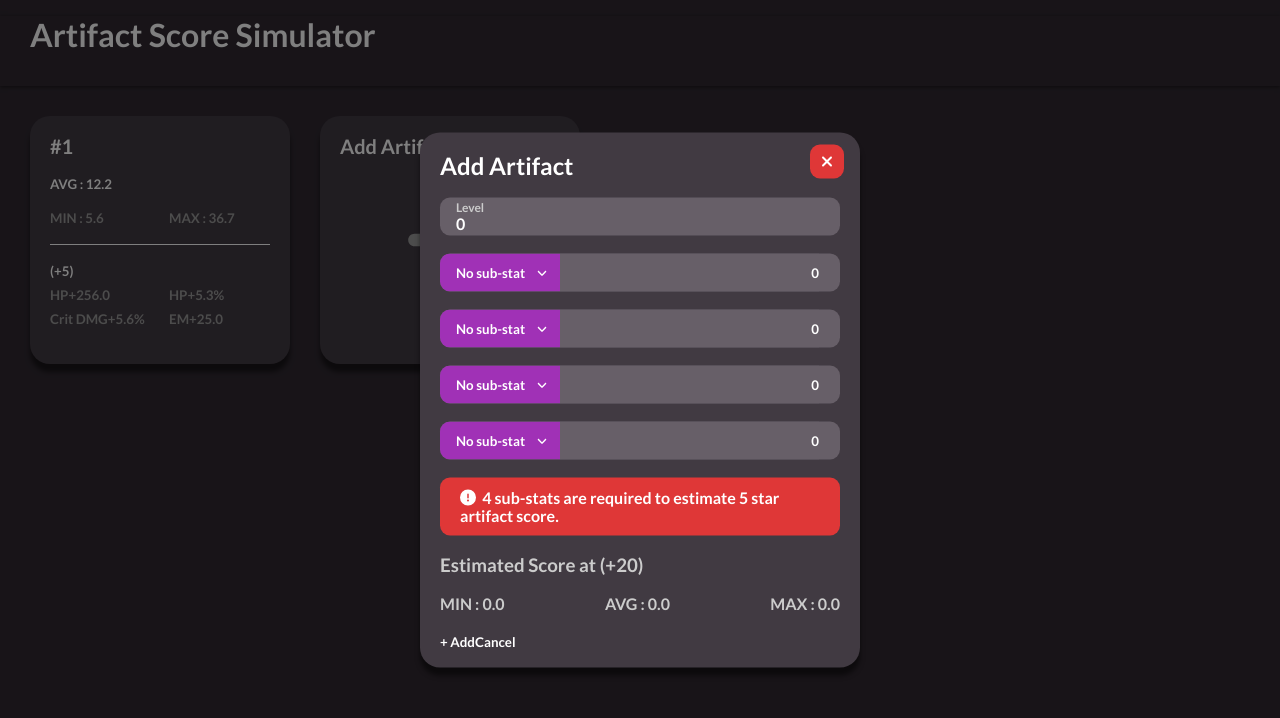
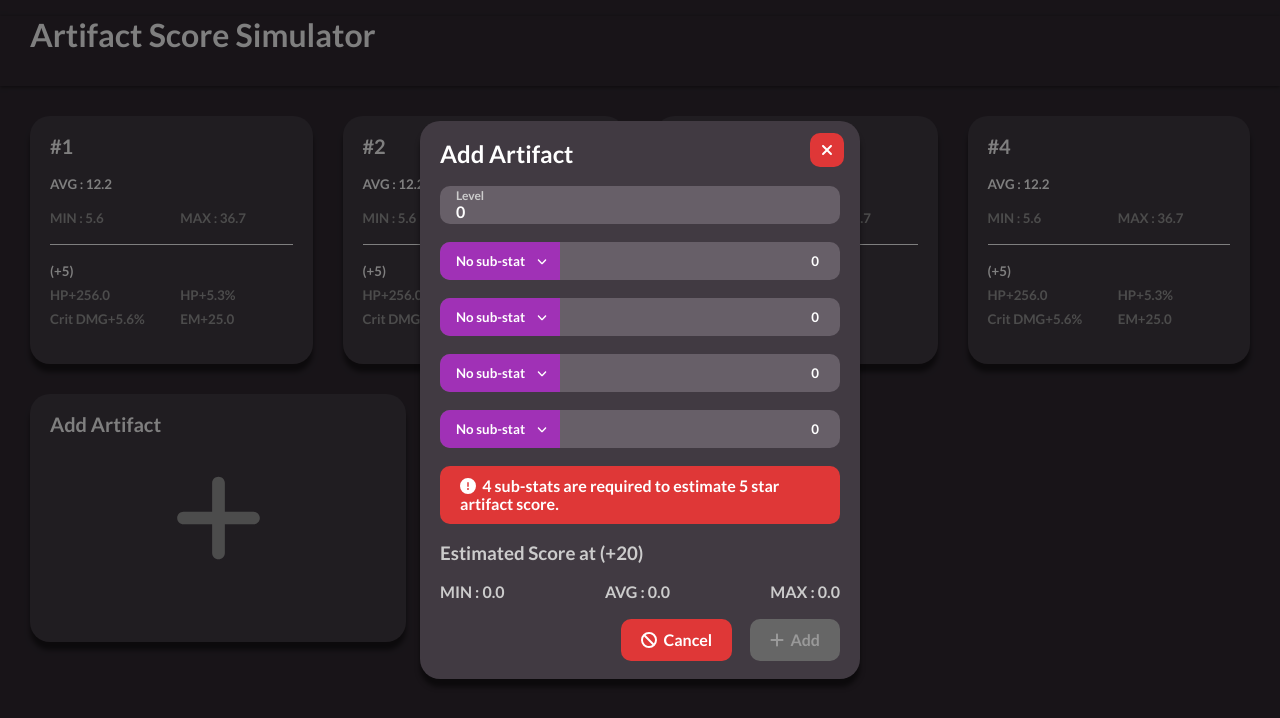
Before and after one commit to Nekodigi/genshin-score-simulator, a React (Create React App) app: page / in a window 1280 px wide. Shown: the top 718 px of the page. Built offline with nearby package versions, Linux system fonts and the light colour scheme; the HTML template or start-up script is replaced by a standard one.

Commit message:
css complited

```diff
--- a/src/App.jsx
+++ b/src/App.jsx
@@ -9,7 +9,7 @@ import { Status } from './structure/class/status';
 
 function App() {
   const [overlay, setOverlay] = useState({enable:true, id:-1});
-  const [artifacts, setArtifacts] = useState([new Artifact([new Status("HP ", 256), new Status("HP%", 5.3), new Status("CrD", 5.6), new Status("ElM", 25)], 5, true)]);
+  const [artifacts, setArtifacts] = useState([new Artifact([new Status("HP ", 256), new Status("HP%", 5.3), new Status("CrD", 5.6), new Status("ElM", 25)], 5, true),new Artifact([new Status("HP ", 256), new Status("HP%", 5.3), new Status("CrD", 5.6), new Status("ElM", 25)], 5, true),new Artifact([new Status("HP ", 256), new Status("HP%", 5.3), new Status("CrD", 5.6), new Status("ElM", 25)], 5, true),new Artifact([new Status("HP ", 256), new Status("HP%", 5.3), new Status("CrD", 5.6), new Status("ElM", 25)], 5, true)]);
 
   const addArtifact = (artifact) => {//arrow function wrapped, auto desc sorted.
     setArtifacts(() => [...artifacts, artifact].sort((a, b) => b.avg.score()-a.avg.score()));
--- a/src/compoents/overlay/editor.jsx
+++ b/src/compoents/overlay/editor.jsx
@@ -3,7 +3,7 @@ import { useState } from 'react';
 import { Artifact } from '../../structure/class/artifact';
 import '../../style/component/editor/editor.scss';
 import { FontAwesomeIcon } from "@fortawesome/react-fontawesome";
-import { faXmark, faCircleExclamation } from "@fortawesome/free-solid-svg-icons";
+import { faXmark, faCircleExclamation, faPlus, faSave, faCancel, faDeleteLeft, faTrash, faTrashCan } from "@fortawesome/free-solid-svg-icons";
 
 
 import Substatus from './substatus';
@@ -64,20 +64,17 @@ function Editor({artifacts, deleteArtifact, setArtifactP, addArtifact, overlay,
 
     const reset = () => {
         setArtifact(new Artifact());
+        setOverlay({id:-1, enable:false});
         updateStatus();
     }
 
     const delete_ = () => {
         deleteArtifact(overlay.id);
-        setOverlay({id:-1, enable:false});
         reset();
     }
 
     const add = () => {
         overlay.id === -1 ? addArtifact(artifact.d) : setArtifactP(overlay.id, artifact.d);
-
-        setArtifact(new Artifact());
-        setOverlay({id:-1, enable:false});
         reset();
     }
 
@@ -119,8 +116,8 @@ function Editor({artifacts, deleteArtifact, setArtifactP, addArtifact, overlay,
                 <p>MAX : {maxS}</p>
             </div>
             <div className="conclude">
-                <button className='yes' disabled={!ready} onClick={() => add()}>{overlay.id === -1 ? "+ Add" : "+ Save"}</button>
-                <button className='no' onClick={overlay.id === -1 ? () => reset() : () => delete_()} >{overlay.id === -1 ? "Cancel" : "Delete"}</button>
+                <button className='no' onClick={overlay.id === -1 ? () => reset() : () => delete_()} >{overlay.id === -1 ? <p><FontAwesomeIcon icon={faCancel} />&nbsp;&nbsp;Cancel</p> : <p><FontAwesomeIcon icon={faTrashCan} />&nbsp;&nbsp;Delete</p>}</button>
+                <button className='yes' disabled={!ready} onClick={() => add()}>{overlay.id === -1 ? <p><FontAwesomeIcon icon={faPlus} />&nbsp;&nbsp;Add</p> : <p><FontAwesomeIcon icon={faSave} />&nbsp;&nbsp;Save</p>}</button>
             </div>
         </div>
     );
--- a/src/style/component/artifact.scss
+++ b/src/style/component/artifact.scss
@@ -6,9 +6,8 @@
     align-items: flex-start;
     padding: 18px 20px;
     gap: 18px;
+    height: 248px;
 
-    width: 260px;
-    height: 248px;
 
     background: $window;
     box-shadow: 0px 8px 5px $shadow;
@@ -16,9 +15,7 @@
 
     /* Inside auto layout */
 
-    flex: none;
-    order: 0;
-    flex-grow: 0;
+    flex: 1 1 260px;
 
     h2{
         margin:0;
@@ -61,7 +58,8 @@
             text-align: left;
         }
         .status_sub {
-            display:flex;
+            display:grid;
+            grid-template-columns: repeat(2, 1fr);
             gap: 8px 18px;
             flex-direction: row;
             flex-wrap: wrap;
--- a/src/style/component/editor/editor.scss
+++ b/src/style/component/editor/editor.scss
@@ -169,12 +169,33 @@
     }
 
     .conclude{
+        display: flex;
+        flex-direction: row-re;
+        align-items: flex-start;
+        gap: 18px;
+
+        align-self: flex-end;
+
+        button{
+
+            padding: 12px 20px;
+            font-weight: 900;
+            font-size: 16px;
+            line-height: 18px;
+            border-radius: 10px;
+        }
+
         .yes{
-
+            background:$green;
         }
 
         .no{
+            background:$red;
+        }
 
+        button:disabled{
+            background:$dark-gray;
+            *{color:$gray;}
         }
     }
 
--- a/src/style/component/page.scss
+++ b/src/style/component/page.scss
@@ -1,20 +1,29 @@
 @import '../setting/const.scss';
 
 .page{
-
     padding: 30px;
 }
 
 .artifacts{
     display: flex;
     flex-direction: row;
-    align-items: flex-start;
+    flex-wrap: wrap;
     gap: 30px;
 
     h2{
         margin:0px;
     }
 }
+
+.artifacts::before, .artifacts::after {
+    content: '';
+    height: 0;
+    border: none;
+    padding: 0;
+    margin: 0 1em 0 0;
+    flex: 1 1 260px;
+    order: 999;                /*  they need to be last  */
+  }
 
 .add_artifact{
     position: relative;
@@ -24,12 +33,12 @@
     align-items: flex-start;
     padding: 18px 20px;
     gap: 18px;
+    flex: 1 1 260px;
 
     background: $window;
     box-shadow: 0px 8px 5px $shadow;
     border-radius: 20px;
 
-    width: 260px;
     height: 248px;
 
     .add{
@@ -37,7 +46,9 @@
 
         width: 89px;
         height: 178px;
-        left: 85px;
+        left:0;
+        right:0;
+        margin:auto;
         top: 35px;
 
         font-family: 'Rounded Mplus 1c';
--- a/src/style/setting/const.scss
+++ b/src/style/setting/const.scss
@@ -7,6 +7,8 @@ $window:#413A42;
 $white:#FFFFFF;
 $light-gray:#CCCCCC;
 $gray:#999999;
+$dark-gray:#666666;
 $purple-gray:#675F68;
 $red:#DF3737;
+$green:#47AA25;
 $shadow:rgba(0, 0, 0, 0.5);
```
Also changed, not shown: 1 other file (tests, documents, lock files or other folders).
